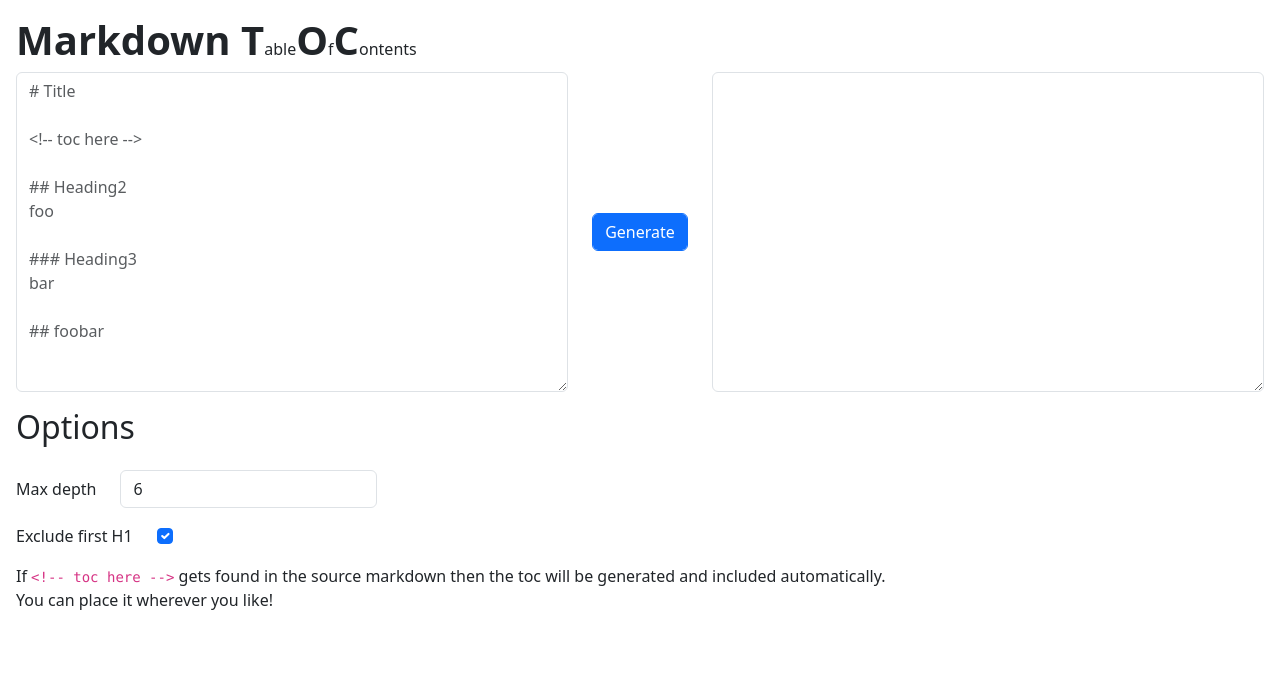
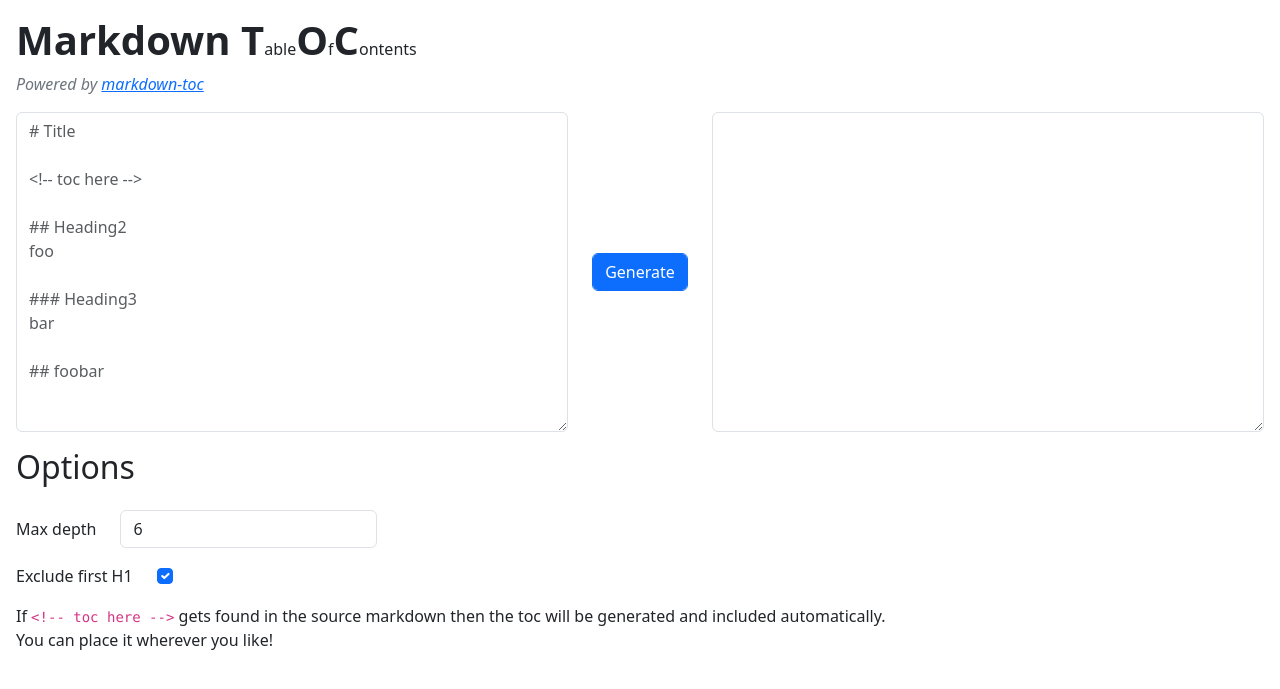
Before and after one commit to Ventus218/markdown-toc-online, a PHP site: page /index.php in a window 1280 px wide. Shown: the top 689 px of the page. Run offline with PHP 8.4, Linux system fonts and the light colour scheme.

Commit message:
Added powered by subtitle

```diff
--- a/markdown-toc-frontend/serve/index-template.php
+++ b/markdown-toc-frontend/serve/index-template.php
@@ -12,6 +12,10 @@
             <main>
                 <div class="col-12">
                     <h1 class="fw-bold">Markdown T<span class="fs-6 fw-normal">able</span>O<span class="fs-6 fw-normal">f</span>C<span class="fs-6 fw-normal">ontents</span></h1>
+                </div>
+
+                <div class="col-12">
+                    <p class="fst-italic text-secondary">Powered by <a href="https://github.com/jonschlinkert/markdown-toc">markdown-toc</a></p>
                 </div>
 
                 <form class="col form-floating" method="post">
```
